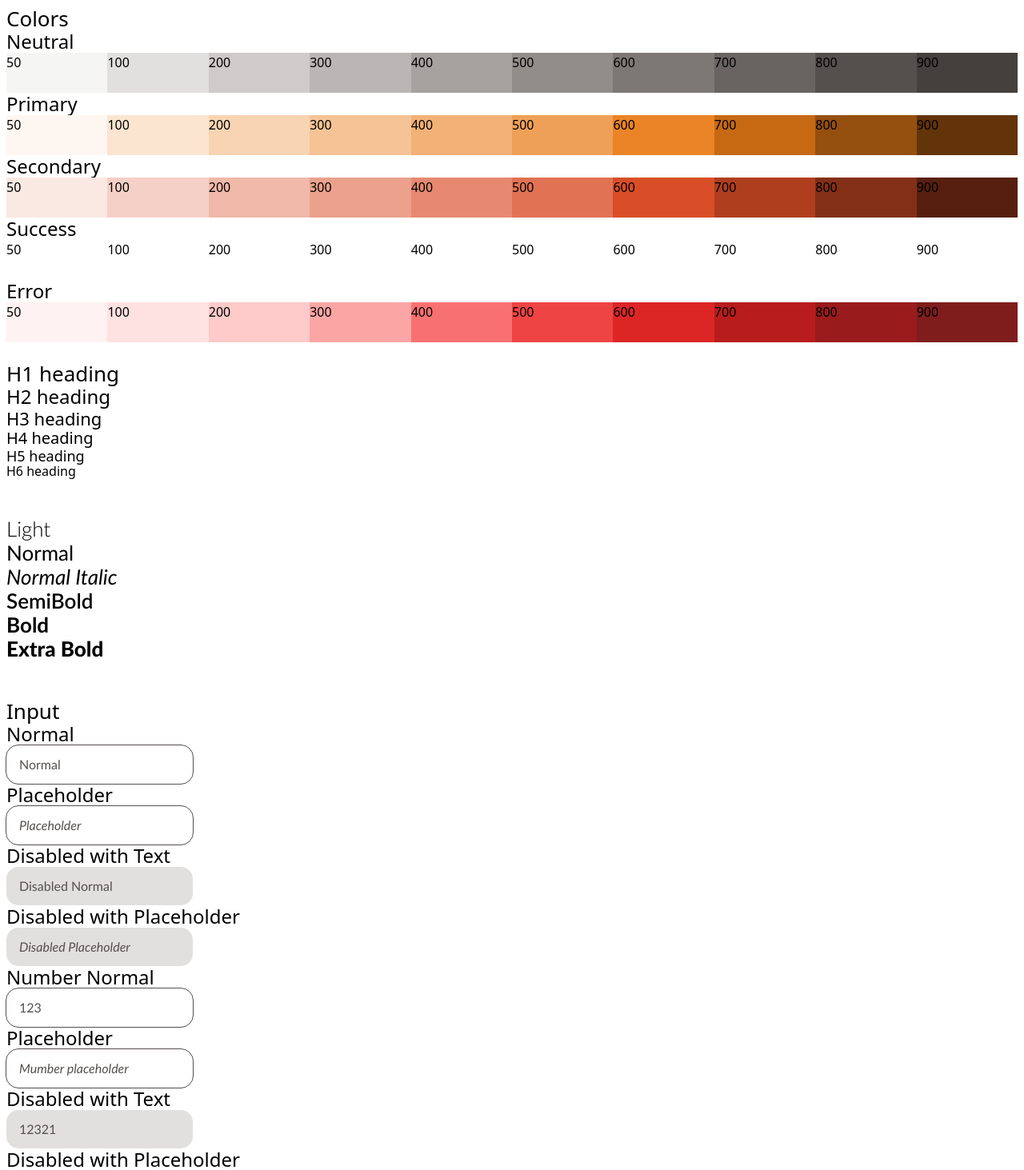
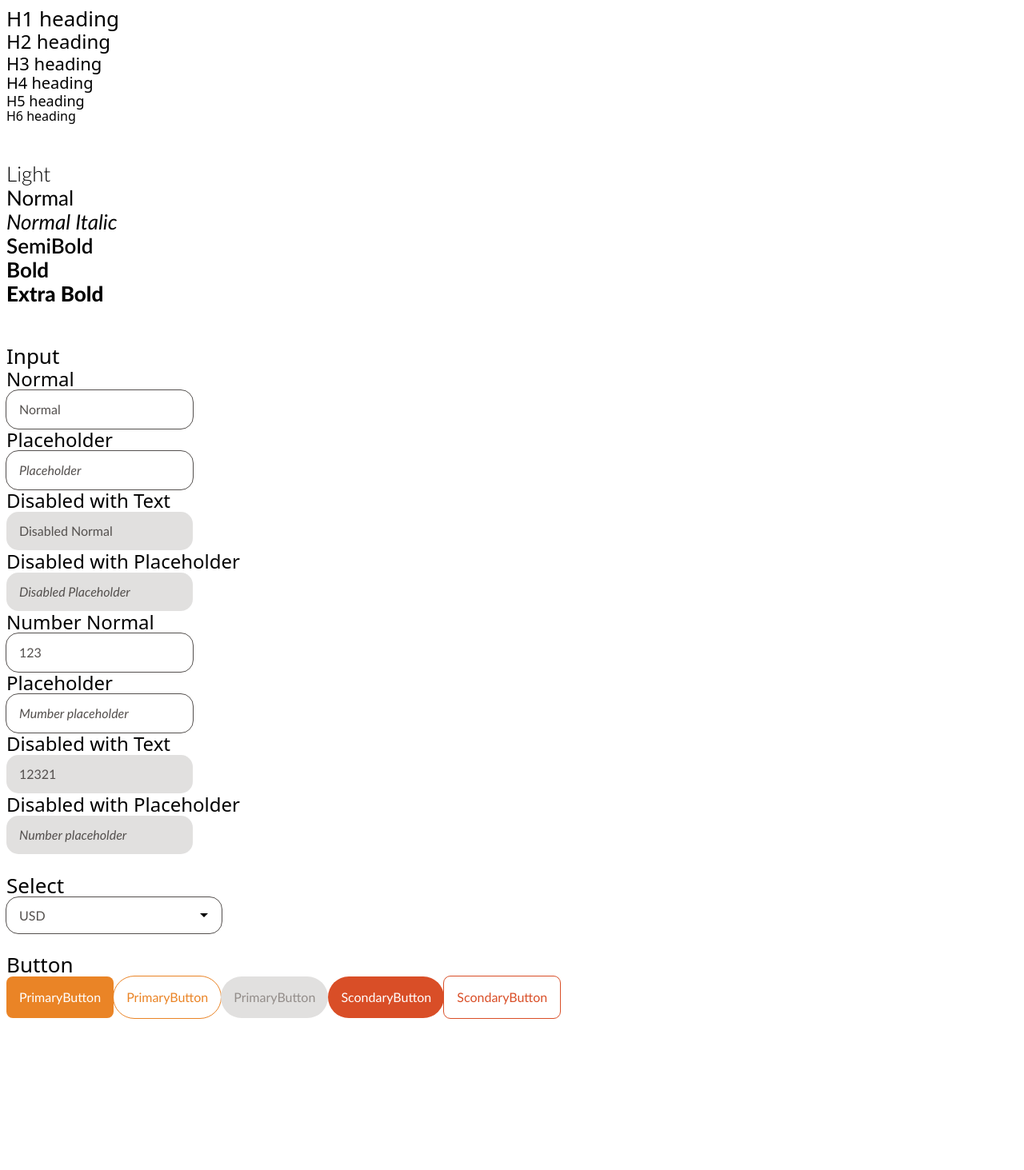
Before and after one commit to Icarus1223/Creato-Nextjs, a Next.js app: page / in a window 1280 px wide. Shown: the top 1463 px of the page at 80% size. After the commit the page ends 1281 px from the top, so only its background shows below. Built offline with nearby package versions, Linux system fonts and the light colour scheme.

Commit message:
Button Component Update

```diff
--- a/pages/index.tsx
+++ b/pages/index.tsx
@@ -1,75 +1,8 @@
-import Button from "../src/components/Button";
+import { Button } from "../src/components/Button";
 
 export default function Home() {
   return (
     <div className="px-2 py-2">
-      <h1>Colors</h1>
-      <h2>Neutral</h2>
-      <div className="flex">
-        <div className="w-[130px] h-[50px] bg-neutral-50">50</div>
-        <div className="w-[130px] h-[50px] bg-neutral-100">100</div>
-        <div className="w-[130px] h-[50px] bg-neutral-200">200</div>
-        <div className="w-[130px] h-[50px] bg-neutral-300">300</div>
-        <div className="w-[130px] h-[50px] bg-neutral-400">400</div>
-        <div className="w-[130px] h-[50px] bg-neutral-500">500</div>
-        <div className="w-[130px] h-[50px] bg-neutral-600">600</div>
-        <div className="w-[130px] h-[50px] bg-neutral-700">700</div>
-        <div className="w-[130px] h-[50px] bg-neutral-800">800</div>
-        <div className="w-[130px] h-[50px] bg-neutral-900">900</div>
-      </div>
-      <h2>Primary</h2>
-      <div className="flex">
-        <div className="w-[130px] h-[50px] bg-primary-50">50</div>
-        <div className="w-[130px] h-[50px] bg-primary-100">100</div>
-        <div className="w-[130px] h-[50px] bg-primary-200">200</div>
-        <div className="w-[130px] h-[50px] bg-primary-300">300</div>
-        <div className="w-[130px] h-[50px] bg-primary-400">400</div>
-        <div className="w-[130px] h-[50px] bg-primary-500">500</div>
-        <div className="w-[130px] h-[50px] bg-primary-600">600</div>
-        <div className="w-[130px] h-[50px] bg-primary-700">700</div>
-        <div className="w-[130px] h-[50px] bg-primary-800">800</div>
-        <div className="w-[130px] h-[50px] bg-primary-900">900</div>
-      </div>
-      <h2>Secondary</h2>
-      <div className="flex">
-        <div className="w-[130px] h-[50px] bg-secondary-50">50</div>
-        <div className="w-[130px] h-[50px] bg-secondary-100">100</div>
-        <div className="w-[130px] h-[50px] bg-secondary-200">200</div>
-        <div className="w-[130px] h-[50px] bg-secondary-300">300</div>
-        <div className="w-[130px] h-[50px] bg-secondary-400">400</div>
-        <div className="w-[130px] h-[50px] bg-secondary-500">500</div>
-        <div className="w-[130px] h-[50px] bg-secondary-600">600</div>
-        <div className="w-[130px] h-[50px] bg-secondary-700">700</div>
-        <div className="w-[130px] h-[50px] bg-secondary-800">800</div>
-        <div className="w-[130px] h-[50px] bg-secondary-900">900</div>
-      </div>
-      <h2>Success</h2>
-      <div className="flex">
-        <div className="w-[130px] h-[50px] bg-success-50">50</div>
-        <div className="w-[130px] h-[50px] bg-success-100">100</div>
-        <div className="w-[130px] h-[50px] bg-success-200">200</div>
-        <div className="w-[130px] h-[50px] bg-success-300">300</div>
-        <div className="w-[130px] h-[50px] bg-success-400">400</div>
-        <div className="w-[130px] h-[50px] bg-success-500">500</div>
-        <div className="w-[130px] h-[50px] bg-success-600">600</div>
-        <div className="w-[130px] h-[50px] bg-success-700">700</div>
-        <div className="w-[130px] h-[50px] bg-success-800">800</div>
-        <div className="w-[130px] h-[50px] bg-success-900">900</div>
-      </div>
-      <h2>Error</h2>
-      <div className="flex">
-        <div className="w-[130px] h-[50px] bg-error-50">50</div>
-        <div className="w-[130px] h-[50px] bg-error-100">100</div>
-        <div className="w-[130px] h-[50px] bg-error-200">200</div>
-        <div className="w-[130px] h-[50px] bg-error-300">300</div>
-        <div className="w-[130px] h-[50px] bg-error-400">400</div>
-        <div className="w-[130px] h-[50px] bg-error-500">500</div>
-        <div className="w-[130px] h-[50px] bg-error-600">600</div>
-        <div className="w-[130px] h-[50px] bg-error-700">700</div>
-        <div className="w-[130px] h-[50px] bg-error-800">800</div>
-        <div className="w-[130px] h-[50px] bg-error-900">900</div>
-      </div>
-      <br />
       <h1>H1 heading</h1>
       <h2>H2 heading</h2>
       <h3>H3 heading</h3>
@@ -113,9 +46,11 @@ export default function Home() {
       </select>
       <br /><br />
       <h1>Button</h1>
-      <Button
-        color="primary"
-      />
+      <Button.PrimaryButton value="PrimaryButton" rounded="true"></Button.PrimaryButton>
+      <Button.PrimaryButton value="PrimaryButton" outline="true"></Button.PrimaryButton>
+      <Button.PrimaryButton value={"PrimaryButton"} disabled></Button.PrimaryButton>
+      <Button.SecondaryButton value="ScondaryButton"></Button.SecondaryButton>
+      <Button.SecondaryButton value="ScondaryButton" outline="true" rounded="true"></Button.SecondaryButton>
     </div>
   );
 }
--- /dev/null
+++ b/src/components/Button/BaseButton.tsx
@@ -0,0 +1,15 @@
+type IBaseButtonProps = React.DetailedHTMLProps<
+    React.ButtonHTMLAttributes<HTMLButtonElement>,
+    HTMLButtonElement
+>;
+
+export interface BaseButtonProps extends IBaseButtonProps {
+    outline?: string | undefined,
+    rounded?: string | undefined
+}
+
+function BaseButton({ className, children, ...props }: BaseButtonProps) {
+    return <button className={`btn ${className}`}{...props}>{children}</button>
+}
+
+export default BaseButton
--- a/src/components/Button/IconButton.tsx
+++ /dev/null
@@ -1,7 +0,0 @@
-export default function IconButton() {
-    return (
-        <div>
-
-        </div>
-    )
-}
--- a/src/components/Button/PrimaryButton.tsx
+++ b/src/components/Button/PrimaryButton.tsx
@@ -1,16 +1,13 @@
-import React from "react";
-import { ButtonProps } from "./interface";
-import IconButton from "./IconButton";
-import TextButton from "./TextButton";
-import TextWithIconButton from "./TextwithIconButton";
+import BaseButton, { BaseButtonProps } from "./BaseButton"
 
-export default function PrimaryButton(props: ButtonProps) {
-    const { text, icon } = props
+export default function PrimaryButton(props: BaseButtonProps) {
     return (
-        <React.Fragment>
-            {(text && typeof icon === 'undefined') && <TextButton />}
-            {(typeof text === 'undefined' && icon) && <IconButton />}
-            {(text && icon) && <TextWithIconButton />}
-        </React.Fragment>
+        <BaseButton
+            type="button"
+            className={`${props.outline === 'true' ? 'btn-primary-outline' : 'btn-primary'} ${props.rounded === 'true' ? 'btn-rounded' : 'btn-pill'}`}
+            {...props}
+        >
+            <span>{props.value}</span>
+        </BaseButton>
     )
 }
--- a/src/components/Button/SecondaryButton.tsx
+++ b/src/components/Button/SecondaryButton.tsx
@@ -1,10 +1,13 @@
-import { ButtonProps } from "./interface";
+import BaseButton, { BaseButtonProps } from "./BaseButton"
 
-export default function SecondaryButton(props: ButtonProps) {
+export default function PrimaryButton(props: BaseButtonProps) {
     return (
-        <button>
-            <span></span>
-            <span></span>
-        </button>
+        <BaseButton
+            type="button"
+            className={`${props.outline === 'true' ? 'btn-secondary-outline' : 'btn-secondary'} ${props.rounded === 'true' ? 'btn-rounded' : 'btn-pill'}`}
+            {...props}
+        >
+            <span>{props.value}</span>
+        </BaseButton>
     )
 }
--- a/src/components/Button/TextButton.tsx
+++ /dev/null
@@ -1,11 +0,0 @@
-import { ButtonProps } from "./interface";
-
-export default function TextButton(props: ButtonProps) {
-    const { text, styles } = props
-
-    return (
-        <button className={`${styles}`}>
-            {text}
-        </button>
-    )
-}
--- a/src/components/Button/TextWithIconButton.tsx
+++ /dev/null
@@ -1,7 +0,0 @@
-export default function TextWithIconButton() {
-    return (
-        <div>
-
-        </div>
-    )
-}
--- a/src/components/Button/index.tsx
+++ b/src/components/Button/index.tsx
@@ -1,19 +1,7 @@
-import { ButtonProps } from "./interface";
-import PrimaryButton from "./primaryButton";
+import PrimaryButton from "./PrimaryButton";
 import SecondaryButton from "./SecondaryButton";
 
-export default function Button(props: ButtonProps) {
-    const { width, disabled, color } = props
-    return (
-        <div style={{ width: width ? width : 'fit-content' }}>
-            {disabled ?
-                <div>Disabled</div>
-                :
-                color === 'primary' ?
-                    <PrimaryButton {...props} />
-                    :
-                    <SecondaryButton {...props} />
-            }
-        </div>
-    )
+export const Button = {
+    PrimaryButton,
+    SecondaryButton
 }
--- a/src/components/Button/interface.tsx
+++ /dev/null
@@ -1,16 +0,0 @@
-export interface ButtonProps
-    extends React.DetailedHTMLProps<
-        React.HTMLAttributes<HTMLButtonElement>,
-        HTMLButtonElement
-    > {
-    disabled?: boolean,
-    color?: string,
-    outline?: boolean,
-    rounded?: boolean,
-    text?: string,
-    styles?: string,
-    icon?: string,
-    width?: string,
-    onClick?: React.MouseEventHandler,
-    type?: 'button' | 'submit' | 'reset' | undefined,
-}
--- a/styles/globals.css
+++ b/styles/globals.css
@@ -114,3 +114,51 @@ select:hover {
 option {
     @apply text-neutral-800 font-normal text-sm
 }
+
+button[type="button"] {
+    @apply transition duration-300 leading-5 text-[16px] font-normal
+}
+
+button[type="button"]:active {
+    box-shadow: 2px 2px 2px rgba(0, 0, 0, 0.15);
+}
+
+button[type="button"]:disabled {
+    @apply bg-neutral-100 cursor-not-allowed text-neutral-500
+}
+
+button[type="button"]:disabled:hover {
+    @apply bg-neutral-100 cursor-not-allowed text-neutral-500
+}
+
+button[type="button"]:disabled:active {
+    box-shadow: 0px 0px 0px rgba(0, 0, 0, 0.15);
+}
+
+.btn {
+    @apply px-4 py-4
+}
+
+.btn-rounded {
+    @apply rounded-[8px]
+}
+
+.btn-pill {
+    @apply rounded-full
+}
+
+.btn-primary {
+    @apply bg-primary-600 hover:bg-primary-300 active:bg-primary-600 text-shades-0
+}
+
+.btn-primary-outline {
+    @apply outline outline-1 text-primary-600 bg-shades-0 hover:text-shades-0 hover:bg-primary-300 hover:outline-none active:bg-primary-600
+}
+
+.btn-secondary {
+    @apply bg-secondary-600 hover:bg-secondary-300 active:bg-secondary-600 text-shades-0
+}
+
+.btn-secondary-outline {
+    @apply outline outline-1 text-secondary-600 bg-shades-0 hover:text-shades-0 hover:bg-secondary-300 hover:outline-none active:bg-secondary-600
+}
```
